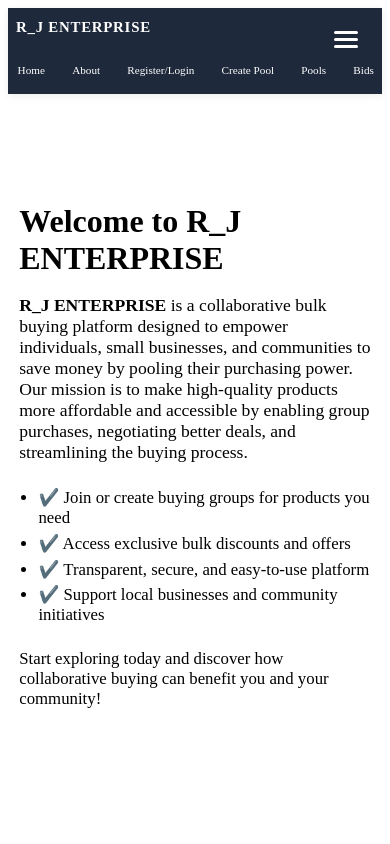
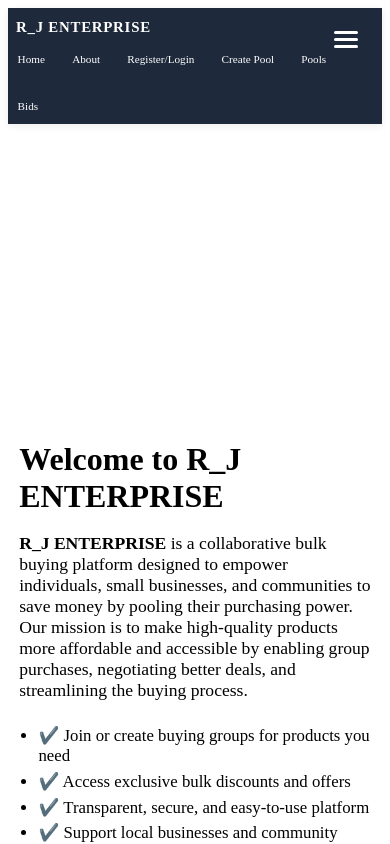
Before and after one commit to rotji/R_J-ENTERPRISE, a React (Vite) app in the folder frontend/: page / in a window 390 px wide. Shown: the top 844 px of the page. Built offline with nearby package versions, Linux system fonts and the light colour scheme.

Commit message:
Fix: Critical adjustments for mobile responsiveness
- I implemented a wrapping flexbox layout for the mobile header to ensure all your navigation links are always visible.
- I drastically increased the top margin of the homepage on mobile devices to prevent any overlap with the dashboard menu.

```diff
--- a/frontend/styles/header.module.css
+++ b/frontend/styles/header.module.css
@@ -25,7 +25,7 @@
     flex-direction: column;
     align-items: flex-start;
     padding: 0.5rem 0.5rem;
-    min-height: 70px; /* Increased height for mobile */
+    min-height: 100px; /* Increased height for mobile to accommodate wrapping */
   }
   .centerNav {
     width: 100%;
@@ -34,14 +34,13 @@
   }
   .navList {
     flex-direction: row;
-    gap: 0.2rem; /* Adjusted gap for mobile */
+    flex-wrap: wrap; /* Allow links to wrap */
+    gap: 0.5rem; /* Adjusted gap for mobile */
     width: 100%;
-    overflow-x: hidden; /* Hide horizontal scrollbar */
     align-items: center;
-    white-space: nowrap;
     padding-bottom: 0.1rem;
     margin-bottom: 0.1rem;
-    justify-content: space-between; /* Distribute items evenly */
+    justify-content: flex-start; /* Align items to the start */
   }
   .navList li {
     display: inline-block;
--- a/frontend/styles/home.module.css
+++ b/frontend/styles/home.module.css
@@ -6,7 +6,7 @@
 
 @media (max-width: 600px) {
   .homeContainer {
-    margin: 2rem 0.2rem 1rem 0.2rem;
+    margin: 15rem 0.2rem 1rem 0.2rem; /* Drastically increased top margin for mobile */
     padding: 0.5rem;
   }
   .homeTitle {
```
